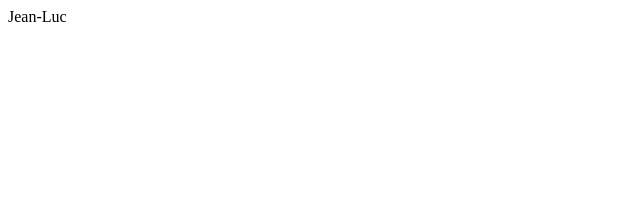
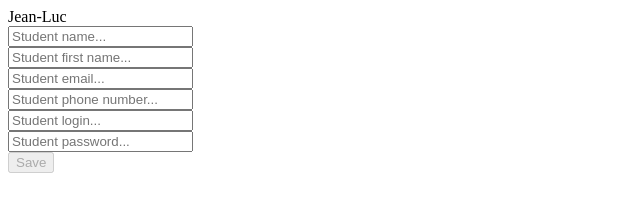
Before and after one commit to Ghostbusters-ace/hello-ts, a website: page index.html in a window 1280 px wide. Shown: the whole page, without its empty margins (0-640 px from the left). Drawn offline with Linux system fonts and the light colour scheme; files that its build step writes are made by us from their sources.

Commit message:
du coup le message precedent form etc

```diff
--- a/index.html
+++ b/index.html
@@ -9,6 +9,41 @@
 <body>
     <div app></div>
 
-    <script src="./dist/main.js" type="module"></script>
+        <!-- Student form -->
+
+        <form id="student-form">
+            <div class="form-field">
+                <input type="text" name="lastName" placeholder="Student name..." onkeyup="keyupHandler(this)">
+            </div>
+
+
+            <div class="form-field">
+                <input type="text" name="firstName" placeholder="Student first name..." onkeyup="keyupHandler(this)">
+            </div>
+
+            <div class="form-field">
+                <input type="email" name="email" placeholder="Student email..." onkeyup="keyupHandler(this)" autocomplete="absurd-complete">
+            </div>
+
+            <div class="form-field">
+                <input type="text" name="phoneNumber" placeholder="Student phone number..." onkeyup="keyupHandler(this)">
+            </div>
+
+            <div class="form-field">
+                <input type="text" name="login" placeholder="Student login..." onkeyup="keyupHandler(this)">
+            </div>
+
+            <div class="form-field">
+                <input type="password" name="password" placeholder="Student password..." onkeyup="keyupHandler(this)" autocomplete="absurd-complete">
+            </div>
+
+            <div class="action-bar">
+                <button disabled>
+                    Save
+                </button>
+            </div>
+        </form>
+
+        <script src="./dist/main.js" type="module"></script>
 </body>
 </html>
--- a/package.json
+++ b/package.json
@@ -10,7 +10,8 @@
     "babel": "babel --presets es2015 ./src/main.ts -o ./dist/main.js",
     "webpack:dev": "webpack --watch --mode development",
     "webpack:build": "webpack --mode production -p",
-    "app": "webpack --mode production -p && node ./dist/main"
+    "app": "webpack --mode production -p && node ./dist/main",
+    "serv": "http-server -c-1 -o"
   },
   "devDependencies": {
     "babel-cli": "6.26",
```
Also changed, not shown: src/main.ts (+29 -2 lines).
